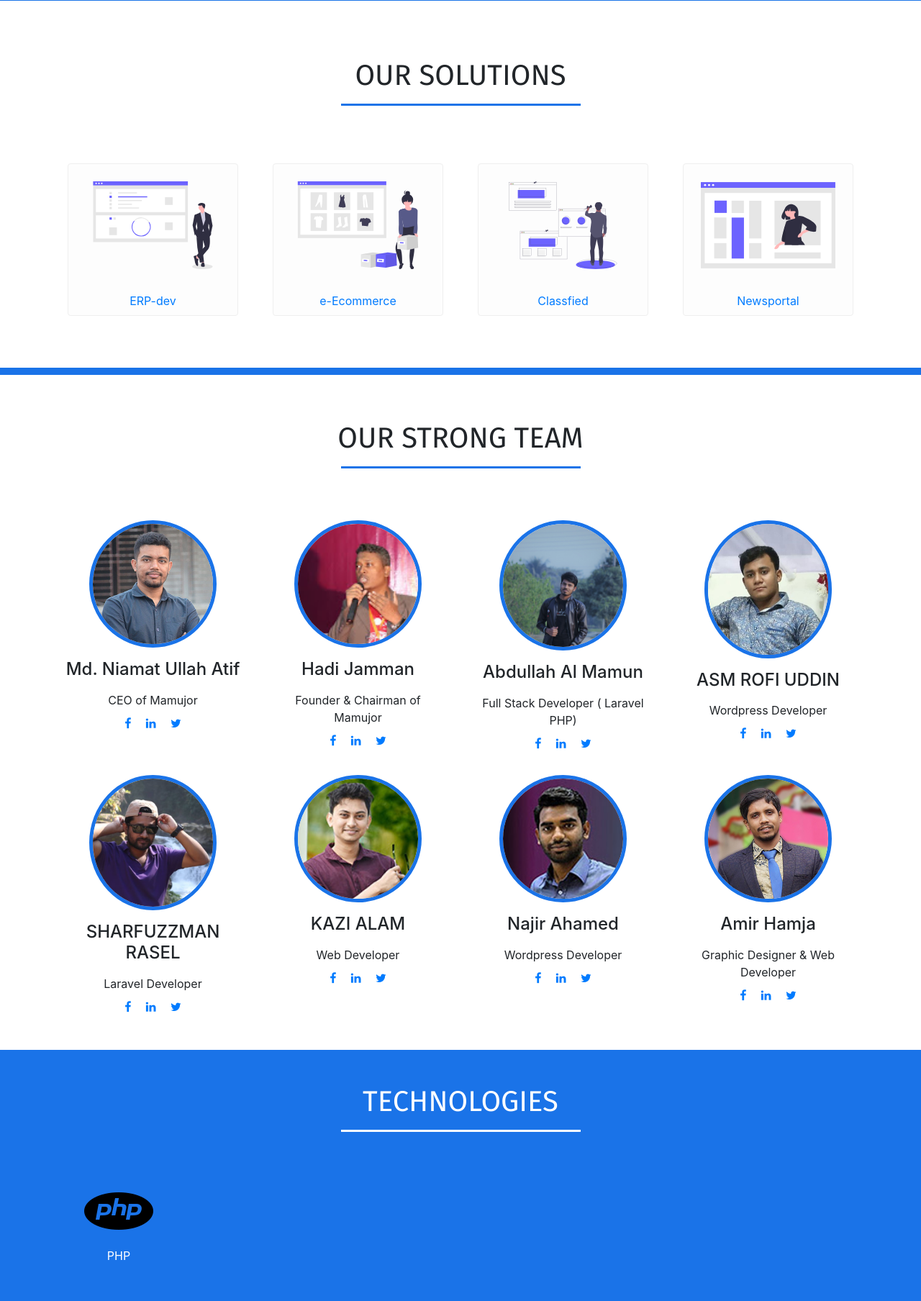
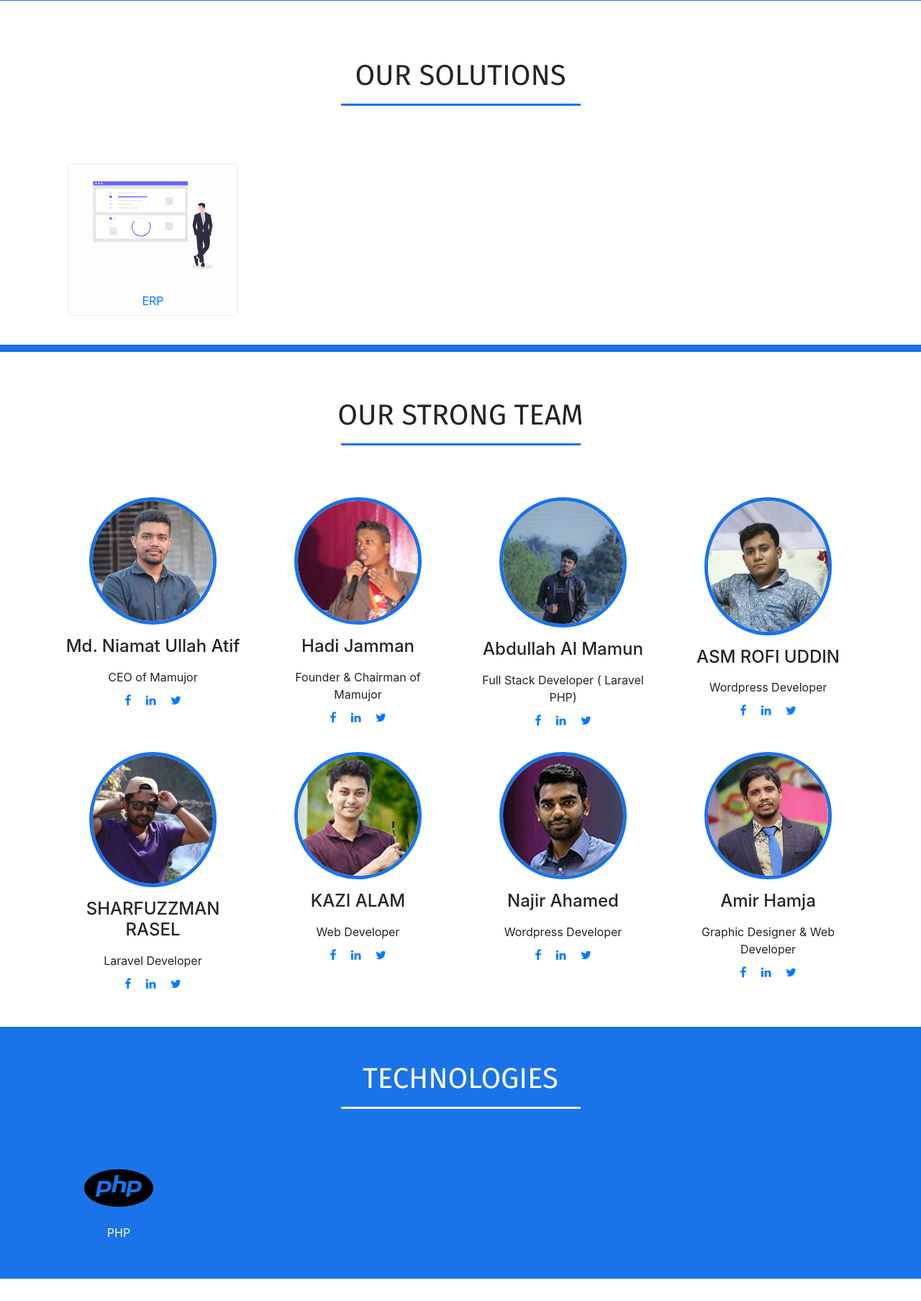
Before and after one commit to azonedev/devstartup, a Laravel app: page / in a window 1280 px wide. Shown: the part 2983-4791 px from the top of the page at 72% size. Run offline with Laravel 8, Linux system fonts and the light colour scheme; data comes from the database, SQL or seed files in the repository; data that the repository does not hold is empty; some web fonts are replaced.

Commit message:
Frontend home solution sections data retirved

```diff
--- a/app/Http/Controllers/frontend/HomeController.php
+++ b/app/Http/Controllers/frontend/HomeController.php
@@ -12,11 +12,14 @@ class HomeController extends Controller
     {
         $setting = DB::SELECT('SELECT * FROM setting');
 
+        $solution = DB::SELECT('SELECT * FROM solution');
         $team = DB::SELECT('SELECT * FROM team');
         $tech = DB::SELECT('SELECT * FROM technology');
         return view('frontend.Home',
             [
                 'setting' =>$setting,
+
+                'solution' =>$solution,
                 'team' =>$team,
                 'tech' =>$tech,
             ]
--- a/resources/views/frontend/partials/solution.blade.php
+++ b/resources/views/frontend/partials/solution.blade.php
@@ -10,38 +10,16 @@
 			<!-- solutions sigle row loop -->
 			<div class="row text-center">
 
-				<div class="col-md-3 col-sm-6 p-4">
-					<div class="box">
-						<a href="#">
-							<img src="{{asset('assets/frontend/assets/img/erp.svg')}}" alt="erp by azonedev" width="100%" height="170px" class="p-4">
-							<div class="p-2">ERP-dev</div>
-						</a>
+				@foreach ($solution as $item)
+					<div class="col-md-3 col-sm-6 p-4">
+						<div class="box">
+							<a href="{{url('/solution')}}/{{$item->name}}">
+								<img src='{{asset("$item->img")}}' alt="erp by azonedev" width="100%" height="170px" class="p-4">
+								<div class="p-2">{{$item->name}}</div>
+							</a>
+						</div>
 					</div>
-				</div>
-				<div class="col-md-3 col-sm-6 p-4">
-					<div class="box">
-						<a href="#">
-							<img src="{{asset('assets/frontend/assets/img/ecom.svg')}}" alt="ecommerce by azonedev" width="100%" height="170px" class="p-4">
-							<div class="p-2">e-Ecommerce</div>
-						</a>
-					</div>
-				</div>
-				<div class="col-md-3 col-sm-6 p-4">
-					<div class="box">
-						<a href="#">
-							<img src="{{asset('assets/frontend/assets/img/ad-dev.svg')}}" alt="online add or Classfied website by azonedev" width="100%" height="170px" class="p-4">
-							<div class="p-2">Classfied</div>
-						</a>
-					</div>
-				</div>
-				<div class="col-md-3 col-sm-6 p-4">
-					<div class="box">
-						<a href="#">
-							<img src="{{asset('assets/frontend/assets/img/dev-portal.svg')}}" alt="dev-portal by azonedev" width="100%" height="170px" class="p-4">
-							<div class="p-2">Newsportal</div>
-						</a>
-					</div>
-				</div>
+				@endforeach
 
 				<div class="p-3"></div>
 			</div>
```
Also changed, not shown: public/assets/app-images/1603872871.svg (added), public/assets/app-images/1603872970.svg (added), public/assets/app-images/1603873053.svg (added).
